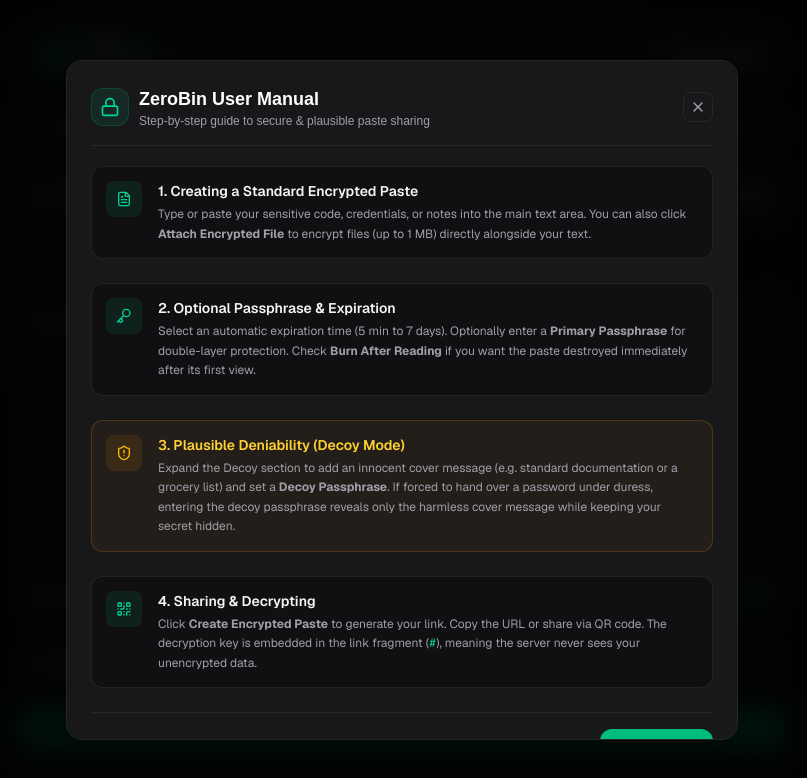
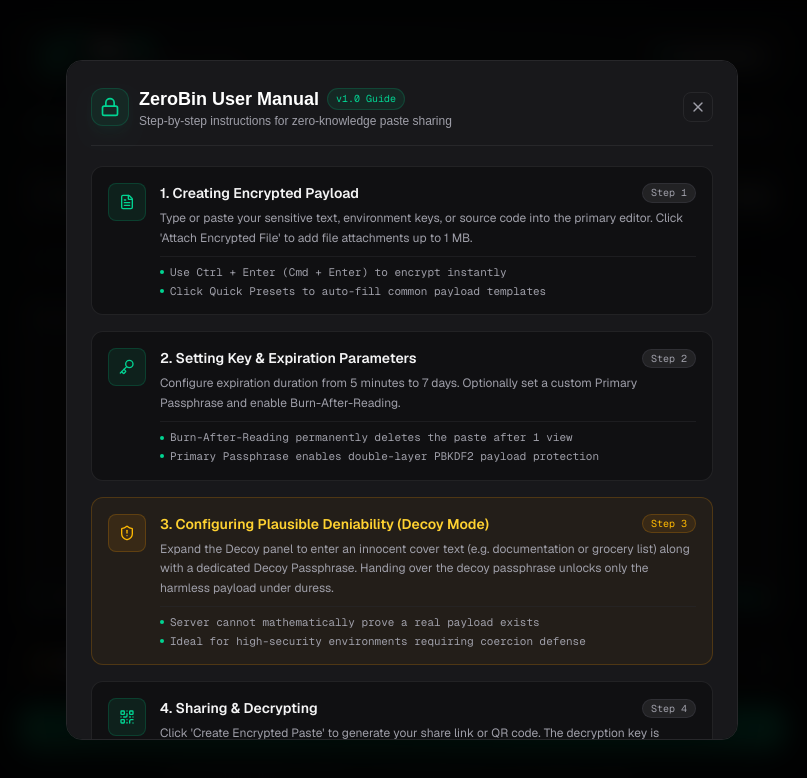
Before and after one commit to sachinsshastri7-boop/zero-bin, a Next.js app: page / in a window 1280 px wide. Both pictures are taken after a click on the button "Security Specs". Shown: the top 778 px of the page, without its empty margins (238-1045 px from the left). Built offline with nearby package versions, Linux system fonts and the light colour scheme.

Commit message:
docs: expand user manual modal code structure with detailed sub-components and custom scrollbar

```diff
--- a/src/components/HowItWorksModal.tsx
+++ b/src/components/HowItWorksModal.tsx
@@ -1,9 +1,128 @@
 "use client";
 
-import { X, Lock, Key, ShieldAlert, Flame, FileText, QrCode } from "lucide-react";
+import {
+  X,
+  Lock,
+  Key,
+  ShieldAlert,
+  Flame,
+  FileText,
+  QrCode,
+  Sparkles,
+  HelpCircle,
+  Terminal,
+  FileCode,
+  ShieldCheck,
+  Cpu,
+} from "lucide-react";
 
 interface ModalProps {
   onClose: () => void;
+}
+
+interface ManualStepProps {
+  stepNumber: string;
+  title: string;
+  description: string;
+  icon: React.ElementType;
+  accentColor: "emerald" | "amber";
+  tips?: string[];
+}
+
+// Sub-component for individual manual step cards
+function ManualStepCard({
+  stepNumber,
+  title,
+  description,
+  icon: IconComponent,
+  accentColor,
+  tips,
+}: ManualStepProps) {
+  const isAmber = accentColor === "amber";
+
+  return (
+    <div
+      className={`relative p-4 rounded-xl border transition-all duration-200 ${
+        isAmber
+          ? "border-amber-500/20 bg-amber-500/5 hover:border-amber-500/30"
+          : "border-zinc-800/80 bg-zinc-950/50 hover:border-zinc-700/80"
+      }`}
+    >
+      <div className="flex items-start gap-3.5">
+        <div
+          className={`p-2.5 rounded-lg shrink-0 ${
+            isAmber
+              ? "bg-amber-500/10 text-amber-400 border border-amber-500/20"
+              : "bg-emerald-500/10 text-emerald-400 border border-emerald-500/20"
+          }`}
+        >
+          <IconComponent className="h-4 w-4" />
+        </div>
+
+        <div className="space-y-1.5 flex-1">
+          <div className="flex items-center justify-between">
+            <h3
+              className={`font-semibold text-sm ${
+                isAmber ? "text-amber-300" : "text-zinc-100"
+              }`}
+            >
+              {stepNumber}. {title}
+            </h3>
+            <span
+              className={`text-[10px] font-mono px-2 py-0.5 rounded-full ${
+                isAmber
+                  ? "bg-amber-500/10 text-amber-400 border border-amber-500/20"
+                  : "bg-zinc-800/80 text-zinc-400 border border-zinc-700/50"
+              }`}
+            >
+              Step {stepNumber}
+            </span>
+          </div>
+
+          <p className="text-zinc-400 text-xs leading-relaxed">{description}</p>
+
+          {tips && tips.length > 0 && (
+            <ul className="mt-2 space-y-1 pt-2 border-t border-zinc-800/60">
+              {tips.map((tip, idx) => (
+                <li
+                  key={idx}
+                  className="flex items-center gap-1.5 text-[11px] text-zinc-400 font-mono"
+                >
+                  <span className="h-1 w-1 rounded-full bg-emerald-400 shrink-0" />
+                  {tip}
+                </li>
+              ))}
+            </ul>
+          )}
+        </div>
+      </div>
+    </div>
+  );
+}
+
+// Sub-component for security architecture summary
+function SecurityHighlights() {
+  return (
+    <div className="grid grid-cols-1 sm:grid-cols-2 gap-3 pt-2">
+      <div className="p-3 rounded-xl border border-zinc-800/60 bg-zinc-950/30 space-y-1">
+        <div className="flex items-center gap-2 text-emerald-400 font-mono text-[11px]">
+          <Cpu className="h-3.5 w-3.5" /> Web Crypto API
+        </div>
+        <p className="text-[11px] text-zinc-400">
+          Native Web Crypto primitives execute directly in the client browser.
+        </p>
+      </div>
+
+      <div className="p-3 rounded-xl border border-zinc-800/60 bg-zinc-950/30 space-y-1">
+        <div className="flex items-center gap-2 text-emerald-400 font-mono text-[11px]">
+          <ShieldCheck className="h-3.5 w-3.5" /> Zero-Knowledge Server
+        </div>
+        <p className="text-[11px] text-zinc-400">
+          Decryption keys remain strictly inside the link fragment (#).
+        </p>
+      </div>
+    </div>
+  );
 }
 
 export default function HowItWorksModal({ onClose }: ModalProps) {
@@ -11,87 +130,94 @@ export default function HowItWorksModal({ onClose }: ModalProps) {
     <div className="fixed inset-0 z-50 flex items-center justify-center p-4 bg-black/80 backdrop-blur-md animate-in fade-in duration-200">
       <div className="relative w-full max-w-2xl max-h-[85vh] overflow-y-auto bg-zinc-900 border border-zinc-800 rounded-2xl p-6 text-zinc-100 shadow-2xl [&::-webkit-scrollbar]:w-1.5 [&::-webkit-scrollbar-track]:bg-zinc-950/50 [&::-webkit-scrollbar-track]:rounded-full [&::-webkit-scrollbar-thumb]:bg-zinc-700/80 [&::-webkit-scrollbar-thumb]:rounded-full hover:[&::-webkit-scrollbar-thumb]:bg-emerald-500 transition-colors">
 
-        {/* Header */}
+        {/* Modal Header */}
         <div className="flex items-center justify-between border-b border-zinc-800 pb-4 mb-5">
           <div className="flex items-center gap-2.5">
-            <div className="p-2 rounded-xl bg-emerald-500/10 text-emerald-400 border border-emerald-500/20">
+            <div className="p-2 rounded-xl bg-emerald-500/10 text-emerald-400 border border-emerald-500/20 shadow-lg shadow-emerald-500/5">
               <Lock className="h-5 w-5" />
             </div>
             <div>
-              <h2 className="text-lg font-bold text-white">ZeroBin User Manual</h2>
-              <p className="text-xs text-zinc-400">Step-by-step guide to secure & plausible paste sharing</p>
+              <h2 className="text-lg font-bold text-white flex items-center gap-2">
+                ZeroBin User Manual
+                <span className="text-[10px] font-mono font-normal px-2 py-0.5 rounded-full bg-emerald-500/10 text-emerald-400 border border-emerald-500/20">
+                  v1.0 Guide
+                </span>
+              </h2>
+              <p className="text-xs text-zinc-400">
+                Step-by-step instructions for zero-knowledge paste sharing
+              </p>
             </div>
           </div>
           <button
             onClick={onClose}
-            className="p-1.5 rounded-lg border border-zinc-800 text-zinc-400 hover:bg-zinc-800 hover:text-white transition"
+            className="p-1.5 rounded-lg border border-zinc-800 text-zinc-400 hover:bg-zinc-800 hover:text-white active:scale-95 transition-all duration-150"
           >
             <X className="h-4 w-4" />
           </button>
         </div>
 
-        {/* Manual Sections */}
-        <div className="space-y-6 text-xs leading-relaxed text-zinc-300 font-sans">
+        {/* Manual Steps Container */}
+        <div className="space-y-4 text-xs font-sans">
 
-          {/* Step 1 */}
-          <div className="flex gap-4 p-3.5 rounded-xl border border-zinc-800/80 bg-zinc-950/50">
-            <div className="p-2.5 rounded-lg bg-emerald-500/10 text-emerald-400 h-fit shrink-0">
-              <FileText className="h-4 w-4" />
-            </div>
-            <div className="space-y-1">
-              <h3 className="font-semibold text-zinc-100 text-sm">1. Creating a Standard Encrypted Paste</h3>
-              <p className="text-zinc-400">
-                Type or paste your sensitive code, credentials, or notes into the main text area. You can also click <strong>Attach Encrypted File</strong> to encrypt files (up to 1 MB) directly alongside your text.
-              </p>
-            </div>
-          </div>
+          <ManualStepCard
+            stepNumber="1"
+            title="Creating Encrypted Payload"
+            description="Type or paste your sensitive text, environment keys, or source code into the primary editor. Click 'Attach Encrypted File' to add file attachments up to 1 MB."
+            icon={FileText}
+            accentColor="emerald"
+            tips={[
+              "Use Ctrl + Enter (Cmd + Enter) to encrypt instantly",
+              "Click Quick Presets to auto-fill common payload templates",
+            ]}
+          />
 
-          {/* Step 2 */}
-          <div className="flex gap-4 p-3.5 rounded-xl border border-zinc-800/80 bg-zinc-950/50">
-            <div className="p-2.5 rounded-lg bg-emerald-500/10 text-emerald-400 h-fit shrink-0">
-              <Key className="h-4 w-4" />
-            </div>
-            <div className="space-y-1">
-              <h3 className="font-semibold text-zinc-100 text-sm">2. Optional Passphrase & Expiration</h3>
-              <p className="text-zinc-400">
-                Select an automatic expiration time (5 min to 7 days). Optionally enter a <strong>Primary Passphrase</strong> for double-layer protection. Check <strong>Burn After Reading</strong> if you want the paste destroyed immediately after its first view.
-              </p>
-            </div>
-          </div>
+          <ManualStepCard
+            stepNumber="2"
+            title="Setting Key & Expiration Parameters"
+            description="Configure expiration duration from 5 minutes to 7 days. Optionally set a custom Primary Passphrase and enable Burn-After-Reading."
+            icon={Key}
+            accentColor="emerald"
+            tips={[
+              "Burn-After-Reading permanently deletes the paste after 1 view",
+              "Primary Passphrase enables double-layer PBKDF2 payload protection",
+            ]}
+          />
 
-          {/* Step 3 */}
-          <div className="flex gap-4 p-3.5 rounded-xl border border-amber-500/20 bg-amber-500/5">
-            <div className="p-2.5 rounded-lg bg-amber-500/10 text-amber-400 h-fit shrink-0">
-              <ShieldAlert className="h-4 w-4" />
-            </div>
-            <div className="space-y-1">
-              <h3 className="font-semibold text-amber-300 text-sm">3. Plausible Deniability (Decoy Mode)</h3>
-              <p className="text-zinc-400">
-                Expand the Decoy section to add an innocent cover message (e.g. standard documentation or a grocery list) and set a <strong>Decoy Passphrase</strong>. If forced to hand over a password under duress, entering the decoy passphrase reveals only the harmless cover message while keeping your secret hidden.
-              </p>
-            </div>
-          </div>
+          <ManualStepCard
+            stepNumber="3"
+            title="Configuring Plausible Deniability (Decoy Mode)"
+            description="Expand the Decoy panel to enter an innocent cover text (e.g. documentation or grocery list) along with a dedicated Decoy Passphrase. Handing over the decoy passphrase unlocks only the harmless payload under duress."
+            icon={ShieldAlert}
+            accentColor="amber"
+            tips={[
+              "Server cannot mathematically prove a real payload exists",
+              "Ideal for high-security environments requiring coercion defense",
+            ]}
+          />
 
-          {/* Step 4 */}
-          <div className="flex gap-4 p-3.5 rounded-xl border border-zinc-800/80 bg-zinc-950/50">
-            <div className="p-2.5 rounded-lg bg-emerald-500/10 text-emerald-400 h-fit shrink-0">
-              <QrCode className="h-4 w-4" />
-            </div>
-            <div className="space-y-1">
-              <h3 className="font-semibold text-zinc-100 text-sm">4. Sharing & Decrypting</h3>
-              <p className="text-zinc-400">
-                Click <strong>Create Encrypted Paste</strong> to generate your link. Copy the URL or share via QR code. The decryption key is embedded in the link fragment (<code className="text-emerald-400">#</code>), meaning the server never sees your unencrypted data.
-              </p>
-            </div>
-          </div>
+          <ManualStepCard
+            stepNumber="4"
+            title="Sharing & Decrypting"
+            description="Click 'Create Encrypted Paste' to generate your share link or QR code. The decryption key is contained strictly within the link URL fragment (#)."
+            icon={QrCode}
+            accentColor="emerald"
+            tips={[
+              "URL fragments are processed locally by the browser and never sent over the network",
+            ]}
+          />
+
+          <SecurityHighlights />
 
         </div>
 
-        {/* Footer */}
-        <div className="mt-6 pt-4 border-t border-zinc-800 flex justify-end">
+        {/* Modal Footer */}
+        <div className="mt-6 pt-4 border-t border-zinc-800 flex items-center justify-between">
+          <span className="text-[11px] font-mono text-zinc-500 flex items-center gap-1">
+            <HelpCircle className="h-3.5 w-3.5 text-emerald-400" /> End-to-End Client Encrypted
+          </span>
           <button
             onClick={onClose}
-            className="px-4 py-2 rounded-xl bg-emerald-500 hover:bg-emerald-400 text-black font-semibold text-xs transition"
+            className="px-4 py-2 rounded-xl bg-emerald-500 hover:bg-emerald-400 active:scale-95 text-black font-semibold text-xs transition-all duration-150 shadow-md shadow-emerald-500/10"
           >
             Got it, thanks!
           </button>
```
